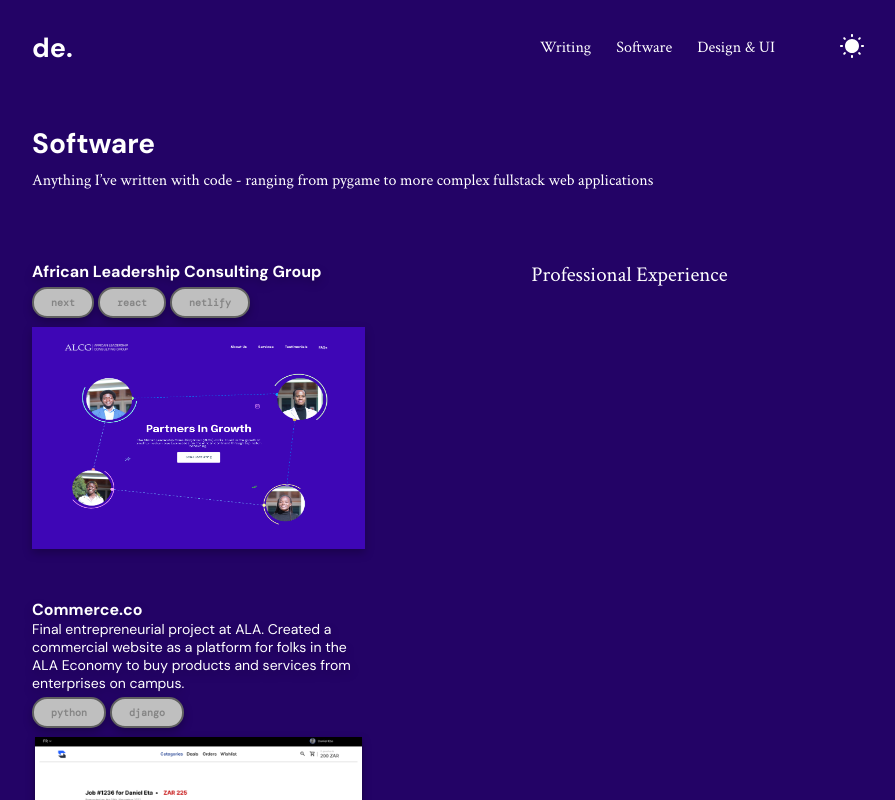
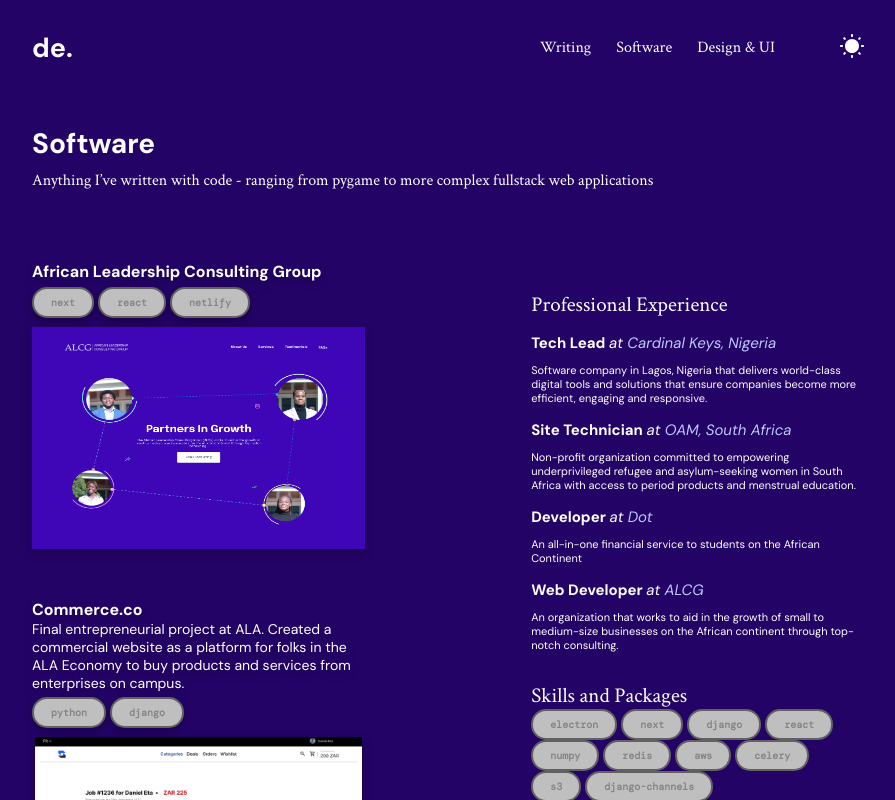
Before and after one commit to onkhida/danieleta, a Next.js app: page /software in a window 1280 px wide. Shown: the top 800 px of the page, without its empty margins (192-1087 px from the left). Built offline with nearby package versions, Linux system fonts and the light colour scheme.

Commit message:
experience and packages section

```diff
--- a/pages/software.js
+++ b/pages/software.js
@@ -2,6 +2,7 @@
 import Project from '../components/Project'
 import Footer from '../components/Footer'
 import Work from '../components/Work'
+import Pill from '../components/Pill'
 import alcg from '../public/alcg.png'
 import dot from '../public/dot.png'
 import commerce from '../public/commerce.png'
@@ -9,9 +10,11 @@
 import riyadha from '../public/riyadha.png'
 
 export default function Software({ isDark }) {
+    const skills = [
+        "electron", "next", "django", "react", "numpy", "redis", "aws", "celery", "s3", "django-channels"
+    ]
+
     return (
-
-
         <>
             <div id={`${isDark ? "" : "black-txt"}`} className={styles.topwrap}>
                 <h1 className={styles.title}>Software</h1>
@@ -67,8 +70,54 @@
 
                 </div>
 
-                <div className={styles.skills}>
+                <div id={`${isDark ? "" : "black-txt"}`} className={styles.skills}>
                     <h3>Professional Experience</h3>
+                    <Work
+                        job="Tech Lead "
+                        location="Cardinal Keys, Nigeria "
+                        separator="at "
+                        url="https://cardinalkeys.com"
+                        description="Software company in Lagos, Nigeria that delivers world-class digital tools and solutions that ensure companies become more efficient, engaging and responsive."
+                        isDark={isDark}
+                    />
+
+                    <Work
+                        job="Site Technician "
+                        location="OAM, South Africa "
+                        separator="at "
+                        url="https://www.onceamonth.org.za"
+                        description="Non-profit organization committed to empowering underprivileged refugee and asylum-seeking women in South Africa with access to period products and menstrual education."
+                        isDark={isDark}
+                    />
+
+                    <Work
+                        job="Developer "
+                        location="Dot "
+                        separator="at "
+                        url="https://dotinc.netlify.app"
+                        description="An all-in-one financial service to students on the African Continent"
+                        isDark={isDark}
+                    />
+
+                    <Work
+                        job="Web Developer "
+                        location="ALCG "
+                        separator="at "
+                        url="https://www.alcg.co.za"
+                        description="An organization that works to aid in the growth of small to medium-size businesses on the African continent through top-notch consulting."
+                        isDark={isDark}
+                    />
+
+                    <h3 id={`${isDark ? "" : "black-txt"}`}>Skills and Packages</h3>
+                    <div className={styles.pills}>
+                        {
+                            skills.map((skill, index) => (
+                                <Pill styles={styles} name={skill} key={index} />
+                            ))
+                        }
+                    </div>
+
+
 
 
                 </div>
--- a/styles/Software.module.css
+++ b/styles/Software.module.css
@@ -31,6 +31,7 @@
 .projectcontainer .skills h3 {
     font-family: 'Crimson Text', serif;
     font-size: 21px;
+    margin-top: 30px;
 }
 
 .projectcontainer .projects .project {
--- a/styles/globals.css
+++ b/styles/globals.css
@@ -262,12 +262,12 @@
     flex-wrap: wrap;
 }
 
-.resume-container .resume-text .work {
+.work {
     margin-top: 15px;
     font-family: 'DM Sans', sans-serif;
 }
 
-.resume-container .resume-text .work .title {
+.work .title {
     font-style: italic;
     font-size: 15px;
     color: white;
@@ -275,19 +275,19 @@
     cursor: pointer;
 }
 
-.resume-container .resume-text .work .title .job {
+.title .job {
     font-style: normal;
     font-weight: bold;
 }
 
-.resume-container .resume-text .work .title .location {
+.title .location {
     color: rgb(189, 200, 253);
     text-decoration: none;
     cursor: pointer!important;
 
 }
 
-.resume-container .resume-text .work .description {
+.description {
     font-size: 11px;
     margin-top: 10px;
 }
```
